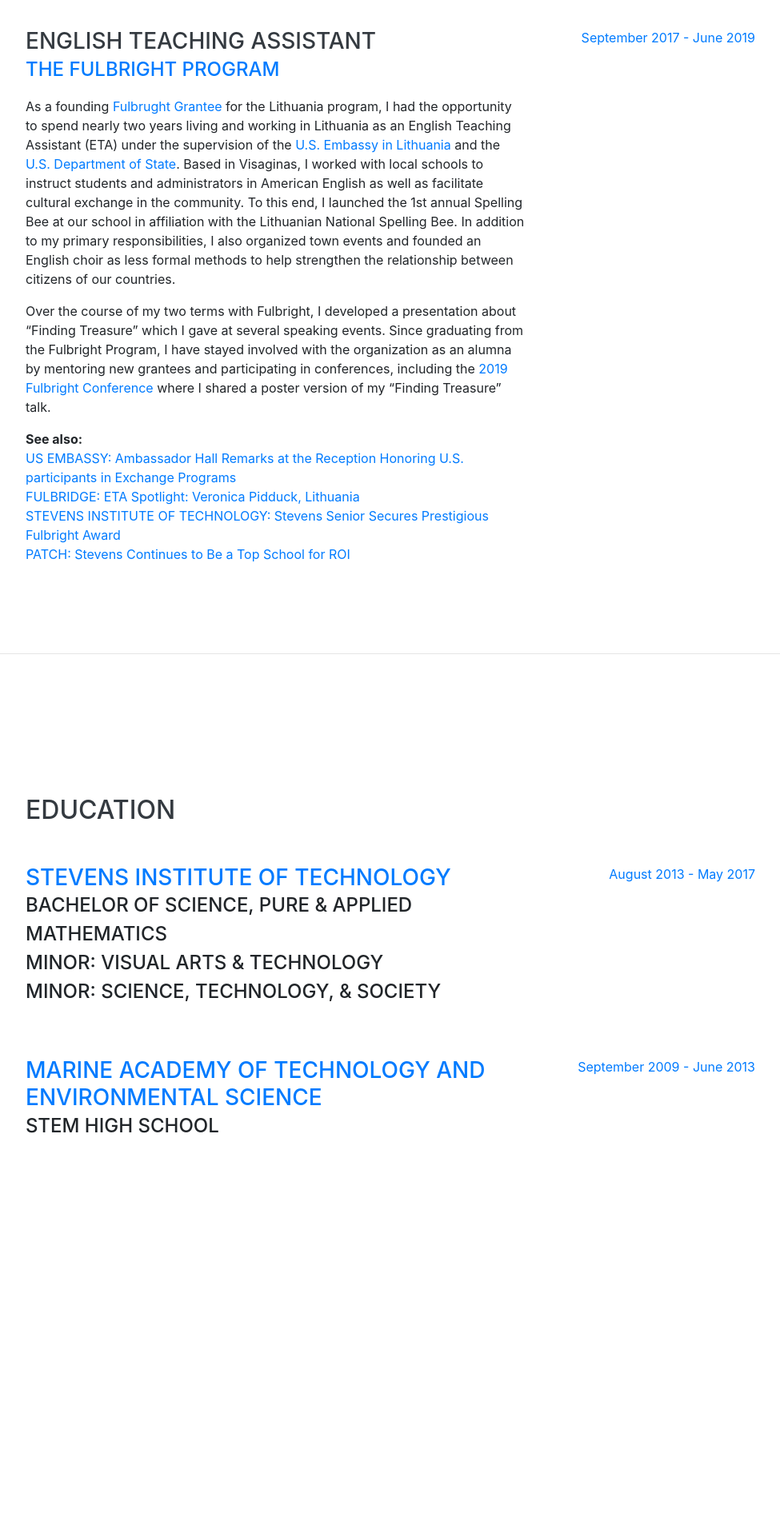
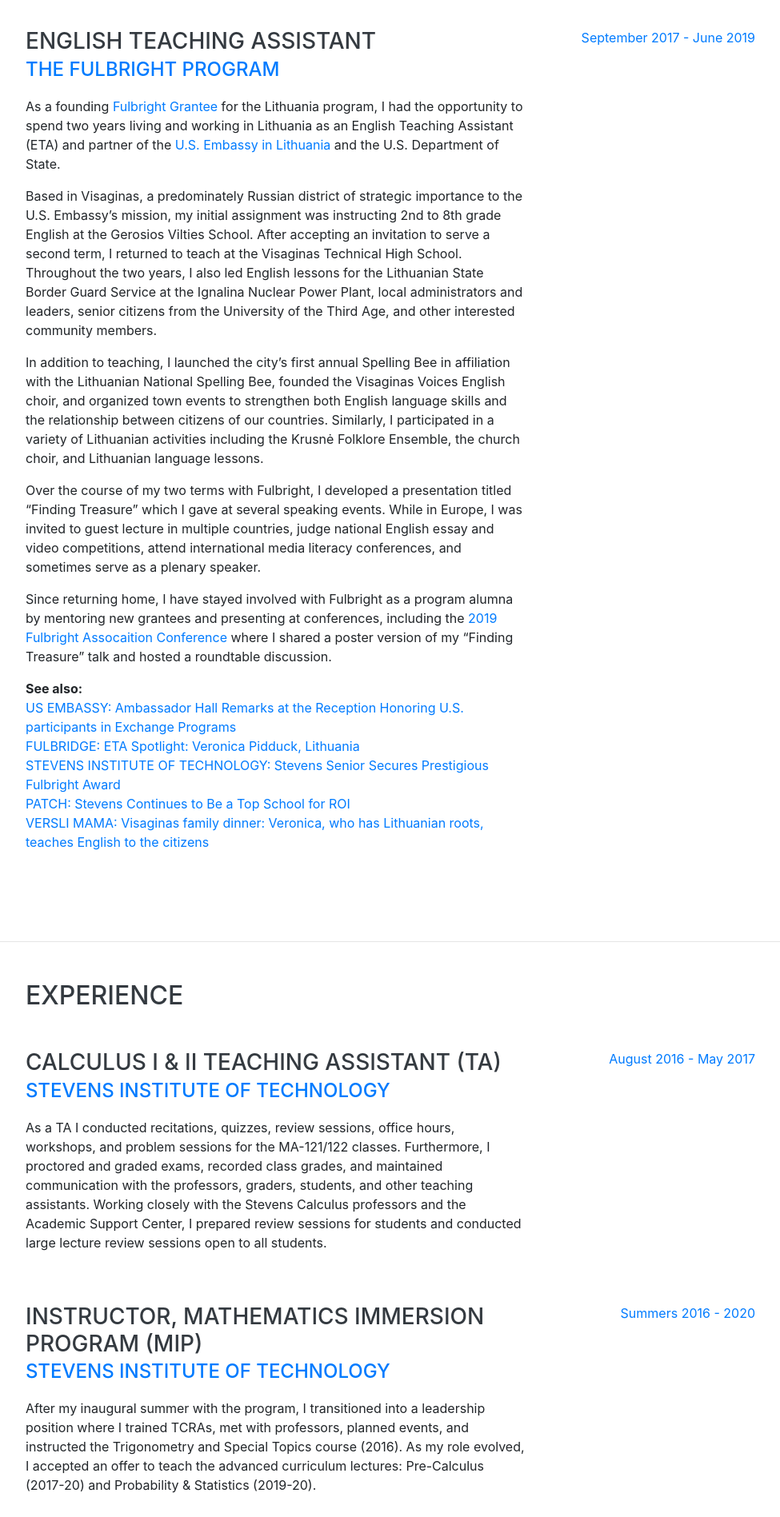
Before and after one commit to veronicapidduck/veronicapidduck.github.io, a website with bundled scripts: page index.html in a window 1280 px wide. Shown: the part 900-2797 px from the top of the page at 80% size, without its empty margins (288-1263 px from the left). Before the commit the page ends 2518 px from the top, so only its background shows below. Built offline with nearby package versions, Linux system fonts and the light colour scheme; a web font is replaced by a local one.

Commit message:
v1.1
expanded fulbright section, added experience section

```diff
--- a/index.html
+++ b/index.html
@@ -41,14 +41,14 @@
           <a class="nav-link js-scroll-trigger" href="#about">Contact</a>
         </li>
         <li class="nav-item">
-          <a class="nav-link js-scroll-trigger" href="#experience">Fulbright</a>
+          <a class="nav-link js-scroll-trigger" href="#fulbright">Fulbright</a>
+        </li>
+        <li class="nav-item">
+          <a class="nav-link js-scroll-trigger" href="#experience">Experience</a>
         </li>
         <li class="nav-item">
           <a class="nav-link js-scroll-trigger" href="#education">Education</a>
         </li>
-<!--         <li class="nav-item">
-          <a class="nav-link js-scroll-trigger" href="#skills">Skills</a>
-        </li> -->
 <!--         <li class="nav-item">
           <a class="nav-link js-scroll-trigger" href="#awards">Achievements</a>
         </li>
@@ -66,7 +66,7 @@
         <h1 class="mb-0">Veronica
           <span class="text-primary">Pidduck</span><br><br>
         </h1>
-        <p class="lead mb-5">Finding treasures in everyday life.</p>
+        <p class="lead mb-5">Finding treasure in everyday life.</p>
         <div class="social-icons">
           <a href="mailto:contact@veronicapidduck.com">
             <i class="fas fa-envelope"></i>
@@ -83,33 +83,68 @@
 
     <hr class="m-0">
 
-    <section class="resume-section p-3 p-lg-5 d-flex justify-content-center" id="experience">
+    <section class="resume-section p-3 p-lg-5 d-flex justify-content-center" id="fulbright">
       <div class="w-100">
         <h2 class="mb-5">Fulbright</h2>
 
         <div class="resume-item d-flex flex-column flex-md-row justify-content-between mb-5">
           <div class="resume-content">
             <h3 class="mb-0">English Teaching Assistant</h3>
-            <div class="subheading mb-3"><a href="https://us.fulbrightonline.org/">The Fulbright Program</a></div>
-            <p>As a founding <a href="https://eca.state.gov/fulbright/fulbright-impact/fulbright-grantees?field_state_value=All&field_fulbrights_program_value=All&field_field_of_study_value=All&field_country_tid=All&page=270&order=field_state&sort=asc">Fulbrught Grantee</a> for the Lithuania program, I had the opportunity to spend nearly two years living and working in Lithuania as an English Teaching Assistant (ETA) under the supervision of the <a href="https://lt.usembassy.gov/25576/">U.S. Embassy in Lithuania</a> and the <a href=https://www.state.gov/>U.S. Department of State</a>. Based in Visaginas, I worked with local schools to instruct students and administrators in American English as well as facilitate cultural exchange in the community. To this end, I launched the 1st annual Spelling Bee at our school in affiliation with the Lithuanian National Spelling Bee. In addition to my primary responsibilities, I also organized town events and founded an English choir as less formal methods to help strengthen the relationship between citizens of our countries.</p>
-            <p>Over the course of my two terms with Fulbright, I developed a presentation about “Finding Treasure” which I gave at several speaking events. Since graduating from the Fulbright Program, I have stayed involved with the organization as an alumna by mentoring new grantees and participating in conferences, including the <a href=https://fulbright.org/2019-conference-speakers/>2019 Fulbright Conference</a> where I shared a poster version of my “Finding Treasure” talk.</p>
-            <p><b>See also:</b><br><a href="https://lt.usembassy.gov/25576/">US EMBASSY: Ambassador Hall Remarks at the Reception Honoring U.S. participants in Exchange Programs</a><br><a href="https://fulbridge.org/w/eta-spotlight-veronica-pidduck-lithuania/">FULBRIDGE: ETA Spotlight: Veronica Pidduck, Lithuania</a><br><a href="https://www.stevens.edu/news/stevens-senior-secures-prestigious-fulbright-award">STEVENS INSTITUTE OF TECHNOLOGY: Stevens Senior Secures Prestigious Fulbright Award</a><br><a href="https://patch.com/new-jersey/hoboken/stevens-continues-be-top-school-roi">PATCH: Stevens Continues to Be a Top School for ROI</a></p>
+            <div class="subheading mb-3"><a target="_blank" href="https://us.fulbrightonline.org/">The Fulbright Program</a></div>
+            <p>As a founding <a target="_blank" href="https://eca.state.gov/fulbright/fulbright-impact/fulbright-grantees?field_state_value=All&field_fulbrights_program_value=All&field_field_of_study_value=All&field_country_tid=All&page=270&order=field_state&sort=asc">Fulbright Grantee</a> for the Lithuania program, I had the opportunity to spend two years living and working in Lithuania as an English Teaching Assistant (ETA) and partner of the <a target="_blank" href="https://lt.usembassy.gov/25576/">U.S. Embassy in Lithuania</a> and the U.S. Department of State.</p>
+            <p>Based in Visaginas, a predominately Russian district of strategic importance to the U.S. Embassy’s mission, my initial assignment was instructing 2nd to 8th grade English at the Gerosios Vilties School. After accepting an invitation to serve a second term, I returned to teach at the Visaginas Technical High School. Throughout the two years, I also led English lessons for the Lithuanian State Border Guard Service at the Ignalina Nuclear Power Plant, local administrators and leaders, senior citizens from the University of the Third Age, and other interested community members.</p>
+            <p>In addition to teaching, I launched the city’s first annual Spelling Bee in affiliation with the Lithuanian National Spelling Bee, founded the Visaginas Voices English choir, and organized town events to strengthen both English language skills and the relationship between citizens of our countries. Similarly, I participated in a variety of Lithuanian activities including the Krusnė Folklore Ensemble, the church choir, and Lithuanian language lessons.</p>
+            <p>Over the course of my two terms with Fulbright, I developed a presentation titled “Finding Treasure” which I gave at several speaking events. While in Europe, I was invited to guest lecture in multiple countries, judge national English essay and video competitions, attend international media literacy conferences, and sometimes serve as a plenary speaker.</p>
+            <p>Since returning home, I have stayed involved with Fulbright as a program alumna by mentoring new grantees and presenting at conferences, including the <a target="_blank" href=https://fulbright.org/2019-conference-speakers/>2019 Fulbright Assocaition Conference</a> where I shared a poster version of my “Finding Treasure” talk and hosted a roundtable discussion.</p>
+            <p><b>See also:</b><br><a target="_blank" href="https://lt.usembassy.gov/25576/">US EMBASSY: Ambassador Hall Remarks at the Reception Honoring U.S. participants in Exchange Programs</a><br><a target="_blank" href="https://fulbridge.org/w/eta-spotlight-veronica-pidduck-lithuania/">FULBRIDGE: ETA Spotlight: Veronica Pidduck, Lithuania</a><br><a target="_blank" href="https://www.stevens.edu/news/stevens-senior-secures-prestigious-fulbright-award">STEVENS INSTITUTE OF TECHNOLOGY: Stevens Senior Secures Prestigious Fulbright Award</a><br><a target="_blank" href="https://patch.com/new-jersey/hoboken/stevens-continues-be-top-school-roi">PATCH: Stevens Continues to Be a Top School for ROI</a><br><a target="_blank" href="https://www.verslimama.lt/visagino-seimu-vakariene-lietuvisku-saknu-turinti-veronica-miestiecius-moko-anglu-kalbos/">VERSLI MAMA: Visaginas family dinner: Veronica, who has Lithuanian roots, teaches English to the citizens</a></p>
           </div>
           <div class="resume-date text-md-right">
             <span class="text-primary">September 2017 - June 2019</span>
           </div>
         </div>
 
-<!--         <div class="resume-item d-flex flex-column flex-md-row justify-content-between mb-5">
+      </div>
+
+    </section>
+
+    <hr class="m-0">
+
+    <section class="resume-section p-3 p-lg-5 d-flex justify-content-center" id="experience">
+      <div class="w-100">
+        <h2 class="mb-5">Experience</h2>
+
+        <div class="resume-item d-flex flex-column flex-md-row justify-content-between mb-5">
           <div class="resume-content">
-            <h3 class="mb-0">Title 2</h3>
-            <div class="subheading mb-3"><a href="https://www.google.com">Company 2</a></div>
-            <p>This is a placeholder for where some elaboration might go!</p>
+            <h3 class="mb-0">Calculus I & II Teaching Assistant (TA)</h3>
+            <div class="subheading mb-3"><a target="_blank" href="https://www.stevens.edu/">Stevens Institute of Technology</a></div>
+            <p>As a TA I conducted recitations, quizzes, review sessions, office hours, workshops, and problem sessions for the MA-121/122 classes. Furthermore, I proctored and graded exams, recorded class grades, and maintained communication with the professors, graders, students, and other teaching assistants. Working closely with the Stevens Calculus professors and the Academic Support Center, I prepared review sessions for students and conducted large lecture review sessions open to all students.</p>
           </div>
           <div class="resume-date text-md-right">
-            <span class="text-primary">March 1995 - January 2021</span>
+            <span class="text-primary">August 2016 - May 2017</span>
           </div>
-        </div> -->
+        </div>
+
+        <div class="resume-item d-flex flex-column flex-md-row justify-content-between mb-5">
+          <div class="resume-content">
+            <h3 class="mb-0">Instructor, Mathematics Immersion Program (MIP)</h3>
+            <div class="subheading mb-3"><a target="_blank" href="https://www.stevens.edu/directory/stevens-technical-enrichment-program-step/mathematics-immersion-program-mip">Stevens Institute of Technology</a></div>
+            <p>After my inaugural summer with the program, I transitioned into a leadership position where I trained TCRAs, met with professors, planned events, and instructed the Trigonometry and Special Topics course (2016). As my role evolved, I accepted an offer to teach the advanced curriculum lectures: Pre-Calculus (2017-20) and Probability & Statistics (2019-20).</p>
+          </div>
+          <div class="resume-date text-md-right">
+            <span class="text-primary">Summers 2016 - 2020</span>
+          </div>
+        </div>
+
+        <div class="resume-item d-flex flex-column flex-md-row justify-content-between mb-5">
+          <div class="resume-content">
+            <h3 class="mb-0">Tutor-Counselor-Resident Assistant (TCRA), MIP</h3>
+            <div class="subheading mb-3"><a target="_blank" href="https://www.stevens.edu/directory/stevens-technical-enrichment-program-step/mathematics-immersion-program-mip">Stevens Institute of Technology</a></div>
+            <p>In this role, I provided guidance to undergraduate students by tutoring, organizing evening and weekend excursions, and maintaining residence hall safety. Outside the core lectures, TCRAs are responsible for facilitating a positive program experience and working with school administrators to achieve student success.</p>
+          </div>
+          <div class="resume-date text-md-right">
+            <span class="text-primary">Summer 2015</span>
+          </div>
+        </div>
 
       </div>
 
@@ -124,7 +159,7 @@
         <div class="resume-item d-flex flex-column flex-md-row justify-content-between mb-5">
           <div class="resume-content">
             <h3 class="mb-0"><a href="https://www.stevens.edu/">Stevens Institute of Technology</a></h3>
-            <div class="subheading mb-3">Bachelor of Science, Pure & Applied Mathematics<br>Minor: Visual Arts & Technology<br>Minor: Science, Technology, & Society</div>
+            <div class="subheading mb-3">Bachelor of Science, Pure & Applied Mathematics<br>Minor: Visual Arts & Technology<br>Minor: Science, Technology & Society</div>
           </div>
           <div class="resume-date text-md-right">
             <span class="text-primary">August 2013 - May 2017</span>
@@ -144,7 +179,7 @@
       </div>
     </section>
 
-<!--     <hr class="m-0">
+    <!-- <hr class="m-0">
 
     <section class="resume-section p-3 p-lg-5 d-flex align-items-center" id="skills">
       <div class="w-100">
@@ -185,7 +220,7 @@
           </li>
         </ul>
       </div>
-    </section> -->
+    </section>  -->
 
 
 <!--     <hr class="m-0">
```
Also changed, not shown: 2 other files.
